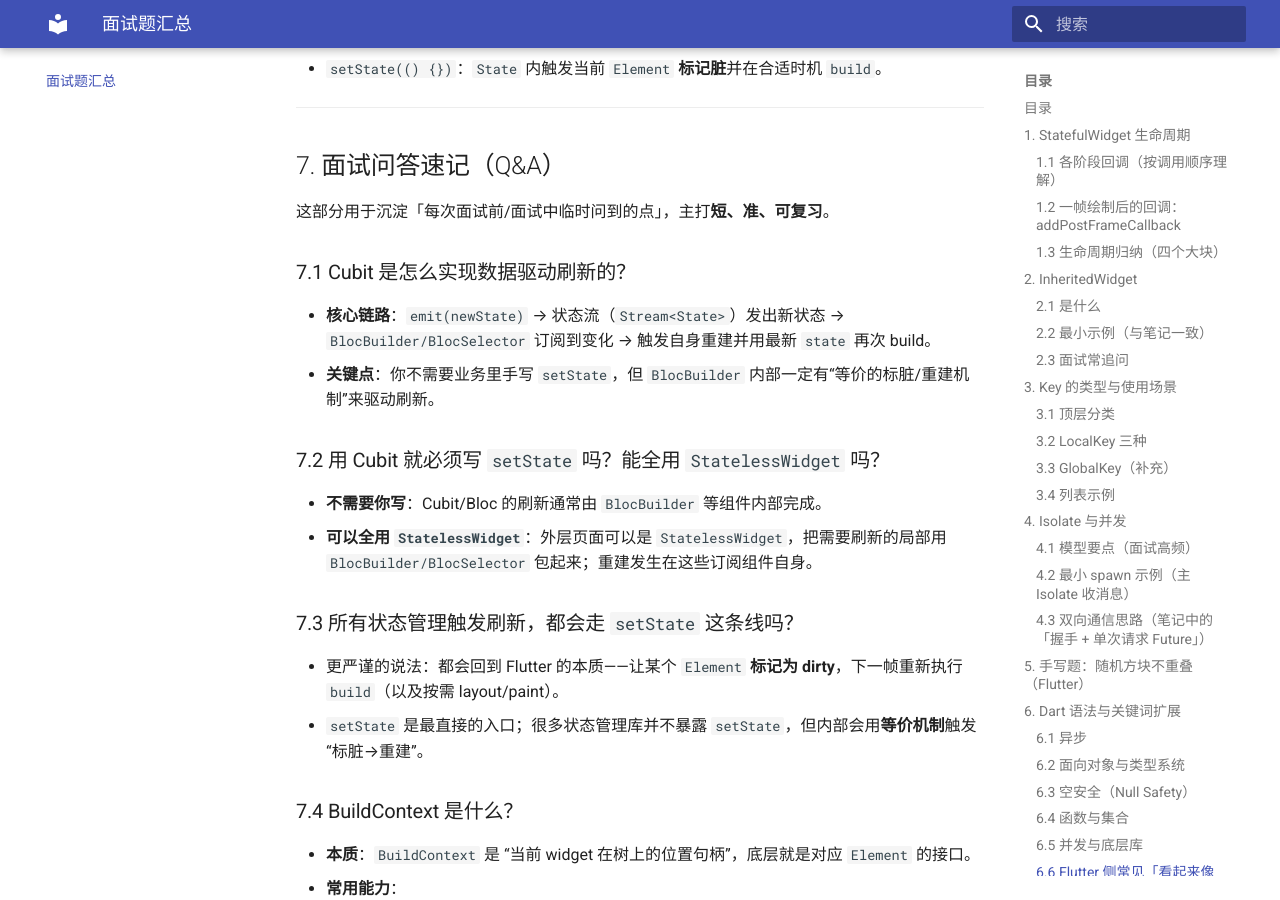
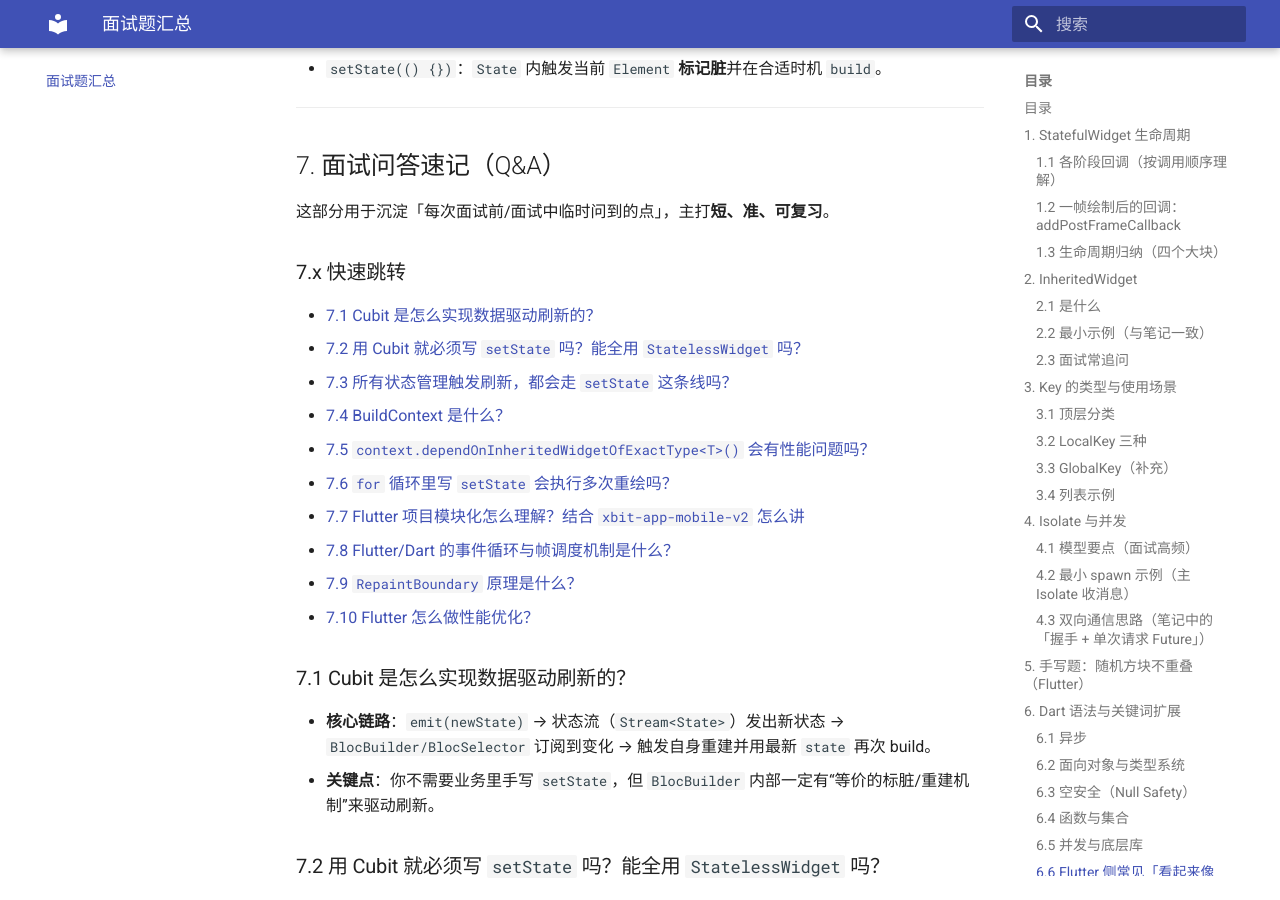
Before and after one commit to SageOne-ls/flutter-interview-notes, an MkDocs documentation site: the page built from docs/Flutter面试题汇总.md, in a window 1280 px wide and 900 px high, scrolled down 8320 px. Built offline with MkDocs 1.6.1 and Material for MkDocs 9.7.7, drawn with Linux system fonts in a browser that asks for light colours.

Commit message:
update notes

```diff
--- a/docs/Flutter面试题汇总.md
+++ b/docs/Flutter面试题汇总.md
@@ -315,6 +315,19 @@ class _NonOverlappingSquaresState extends State<NonOverlappingSquares> {
 
 这部分用于沉淀「每次面试前/面试中临时问到的点」，主打**短、准、可复习**。
 
+### 7.x 快速跳转
+
+- [7.1 Cubit 是怎么实现数据驱动刷新的？](#71-cubit-是怎么实现数据驱动刷新的)
+- [7.2 用 Cubit 就必须写 `setState` 吗？能全用 `StatelessWidget` 吗？](#72-用-cubit-就必须写-setstate-吗能全用-statelesswidget-吗)
+- [7.3 所有状态管理触发刷新，都会走 `setState` 这条线吗？](#73-所有状态管理触发刷新都会走-setstate-这条线吗)
+- [7.4 BuildContext 是什么？](#74-buildcontext-是什么)
+- [7.5 `context.dependOnInheritedWidgetOfExactType<T>()` 会有性能问题吗？](#75-contextdependoninheritedwidgetofexacttypet-会有性能问题吗)
+- [7.6 `for` 循环里写 `setState` 会执行多次重绘吗？](#76-for-循环里写-setstate-会执行多次重绘吗)
+- [7.7 Flutter 项目模块化怎么理解？结合 `xbit-app-mobile-v2` 怎么讲](#77-flutter-项目模块化怎么理解结合-xbit-app-mobile-v2-怎么讲)
+- [7.8 Flutter/Dart 的事件循环与帧调度机制是什么？](#78-flutterdart-的事件循环与帧调度机制是什么参考官方描述)
+- [7.9 `RepaintBoundary` 原理是什么？](#79-repaintboundary-原理是什么面试怎么讲)
+- [7.10 Flutter 怎么做性能优化？](#710-flutter-怎么做性能优化结合项目app性能分析查漏补缺)
+
 ### 7.1 Cubit 是怎么实现数据驱动刷新的？
 
 - **核心链路**：`emit(newState)` → 状态流（`Stream<State>`）发出新状态 → `BlocBuilder/BlocSelector` 订阅到变化 → 触发自身重建并用最新 `state` 再次 build。
```
